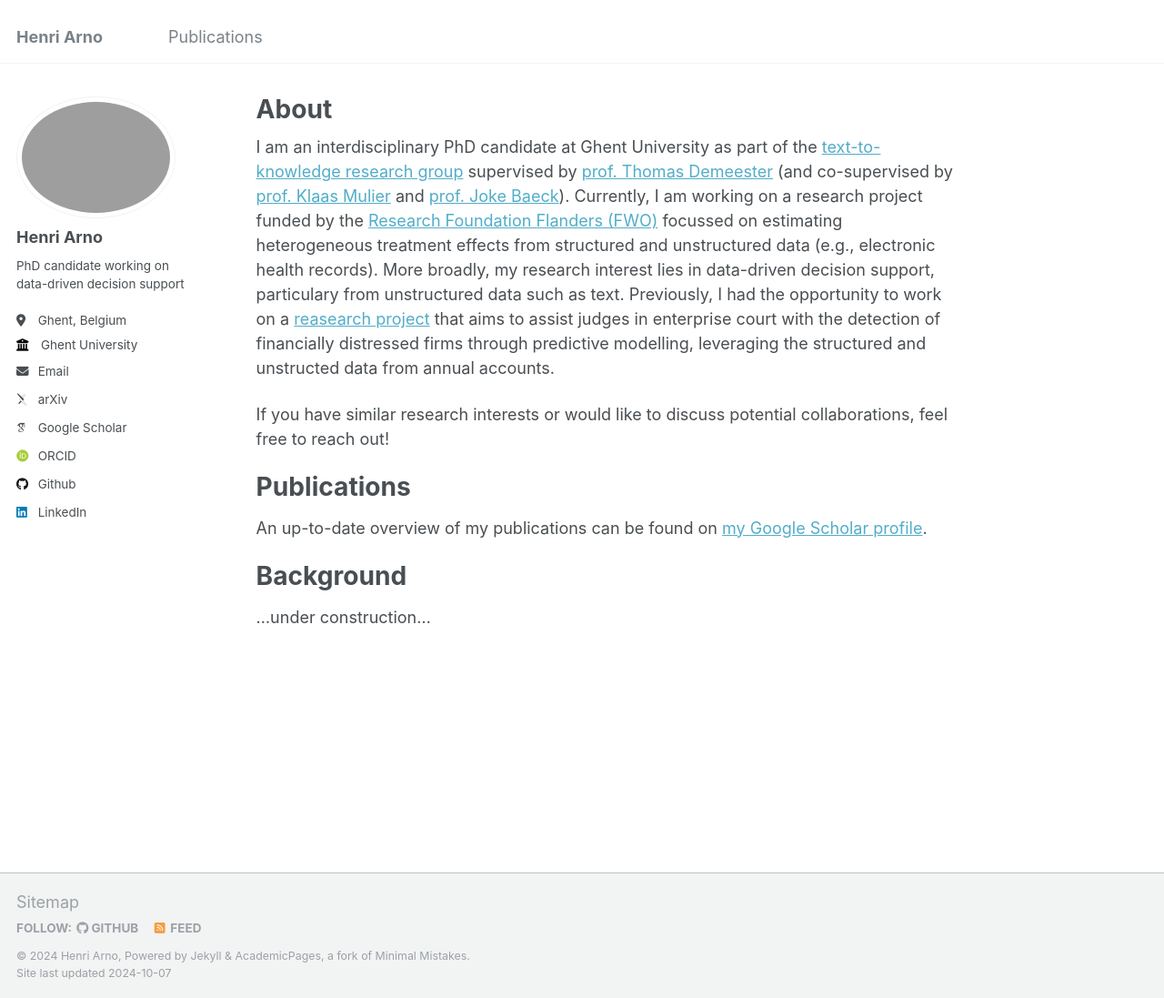
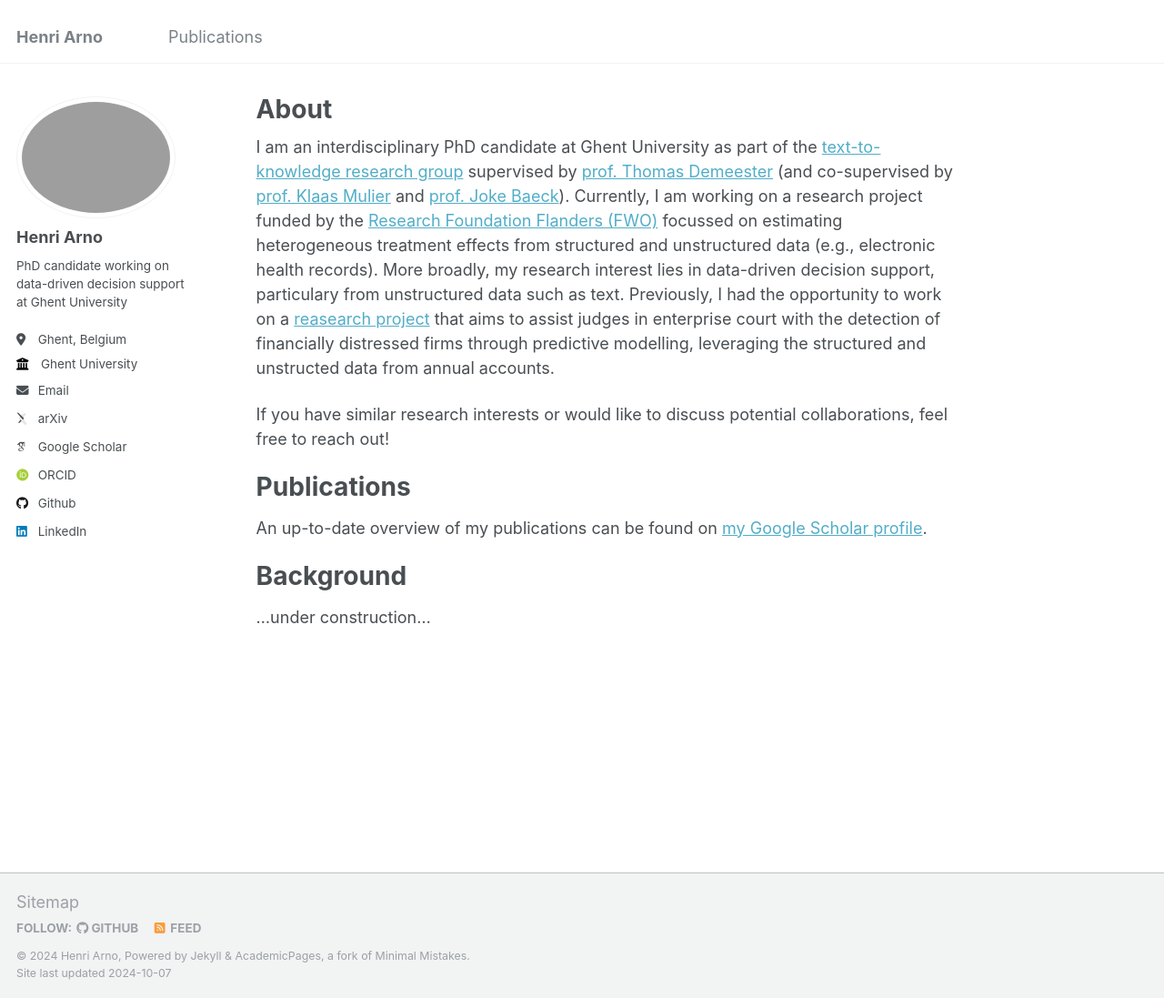
Before and after one commit to HenriArno/HenriArno.github.io, a Jekyll site: the page built from _pages/about.md, in a window 1280 px wide and 1097 px high. Shown: the whole window at 91% size. Built offline with Jekyll 4.4.1, drawn with Linux system fonts in a browser that asks for light colours; some web fonts are replaced.

Commit message:
Update _config.yml

```diff
--- a/_config.yml
+++ b/_config.yml
@@ -23,7 +23,7 @@ author:
   # Biographic information
   avatar           : "Henri Arno.jpg"
   name             : "Henri Arno"
-  bio              : "PhD candidate working on data-driven decision support"
+  bio              : "PhD candidate working on data-driven decision support at Ghent University"
   location         : "Ghent, Belgium"
   employer         : "Ghent University"
   email            : "henri.arno@ugent.be"
```
